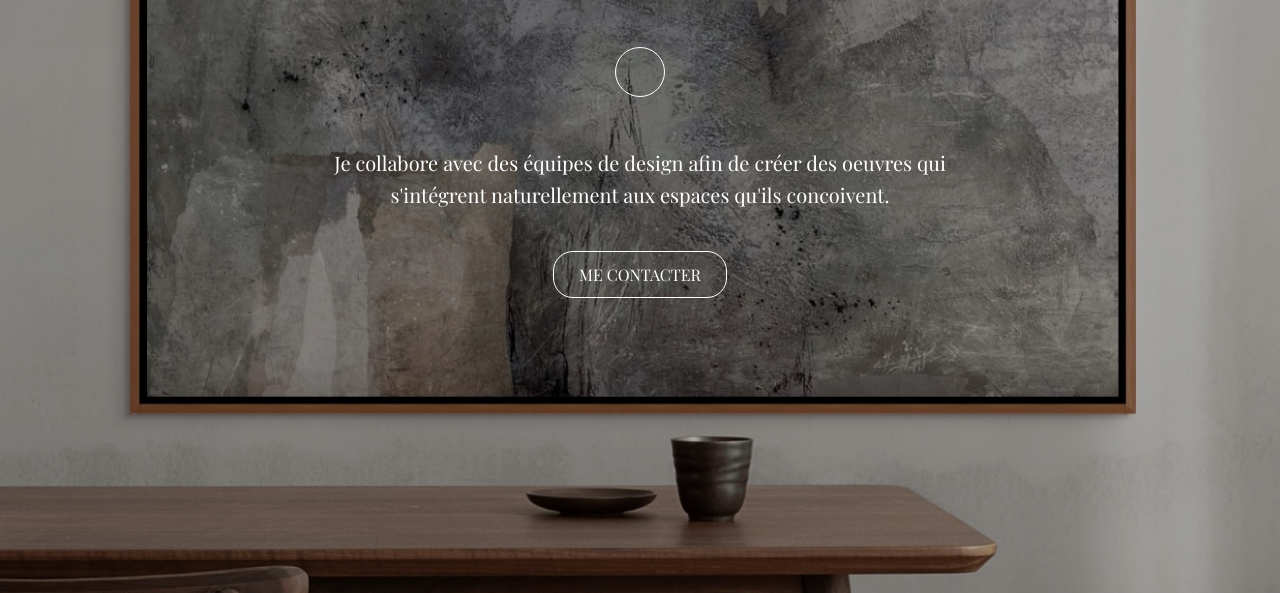
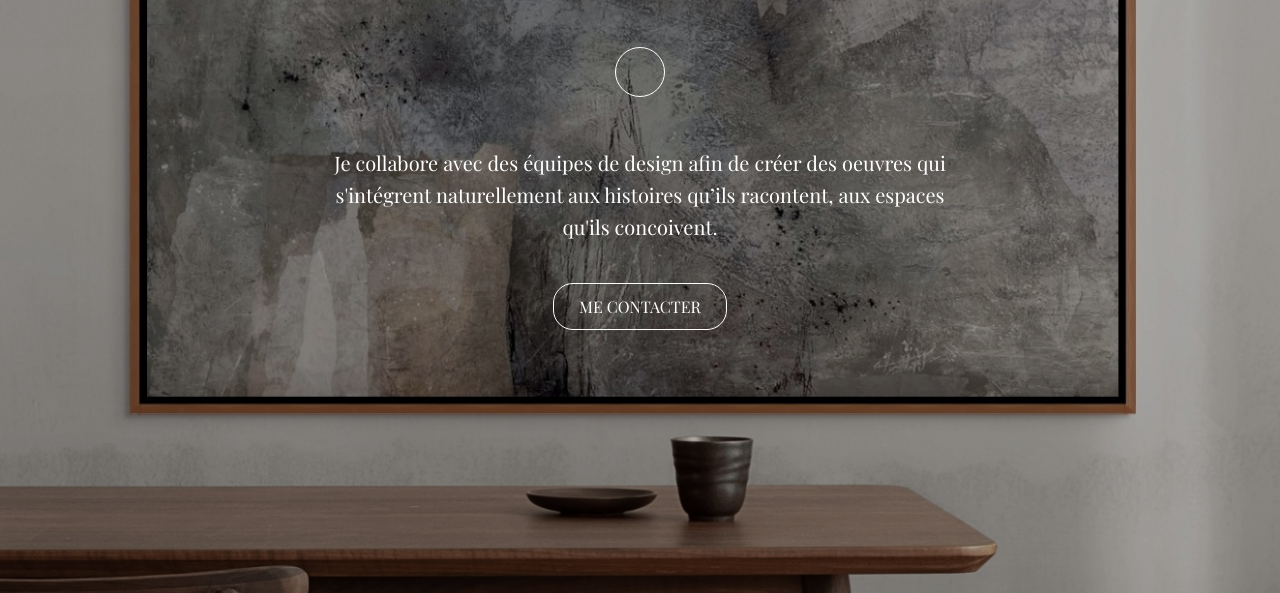
Before and after one commit to Maboue/studio, a plain HTML site: page index.html in a window 1280 px wide. Shown: the part 207-800 px from the top of the page. Drawn offline with nearby package versions, Linux system fonts and the light colour scheme.

Commit message:
Update index.html

```diff
--- a/index.html
+++ b/index.html
@@ -158,7 +158,7 @@
     <div class="content-below">
 
       <p>
-Je collabore avec des équipes de design afin de créer des oeuvres qui s'intégrent naturellement aux espaces qu'ils concoivent.
+Je collabore avec des équipes de design afin de créer des oeuvres qui s'intégrent naturellement aux histoires qu’ils racontent, aux espaces qu'ils concoivent.
       </p>
       <a href="mailto:so@maboue.com">ME CONTACTER</a>
     </div>
```
